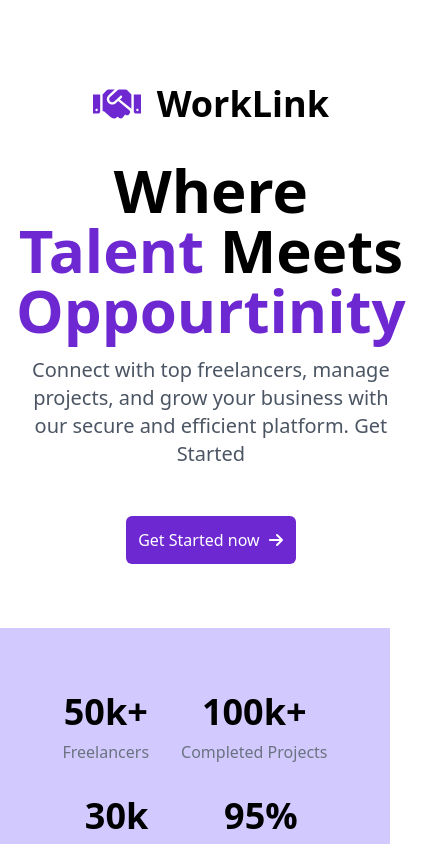
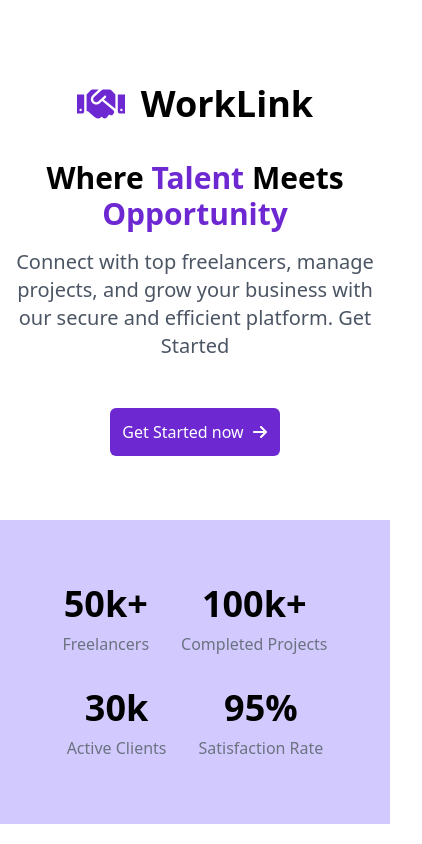
Before and after one commit to Spikree/WorkLink-client, a React (Vite) app: page / in a window 390 px wide. Shown: the top 844 px of the page, 422 px wide, since content can reach past the window. Built offline with nearby package versions, Linux system fonts and the light colour scheme.

Commit message:
minor ui improvements

```diff
--- a/src/components/Login.tsx
+++ b/src/components/Login.tsx
@@ -22,13 +22,13 @@ const Login = ({setIsLogin} : props) => {
   const validateForm = () => {
     if(email === "") {
       setError("Email is required")
-      toast.error(error);
+      toast.error(error || "Email is required");
       return false;
     }
 
     if(password === "") {
       setError("Password is required")
-      toast.error(error);
+      toast.error(error || "Password is required");
       return false;
     }
     return true
--- a/src/pages/LandingPage.tsx
+++ b/src/pages/LandingPage.tsx
@@ -84,17 +84,20 @@ const LandingPage = () => {
         </div>
 
         <div className="flex flex-col gap-4">
-          <h1 className="text-6xl font-bold">
+          <h1 className="text-3xl sm:text-6xl font-bold">
             Where <span className="text-secondary">Talent</span> Meets{" "}
-            <span className="text-secondary">Oppourtinity</span>
+            <span className="text-secondary">Opportunity</span>
           </h1>
 
-          <p className="text-xl text-gray-600 mb-8 max-w-3xl mx-auto">
+          <p className="text-xl text-gray-600 mb-8 max-w-sm sm:max-w-3xl mx-auto">
             Connect with top freelancers, manage projects, and grow your
             business with our secure and efficient platform. Get Started
           </p>
           <Link to="/auth">
-            <Button disableStyles={false} className="flex items-center gap-2 p-3">
+            <Button
+              disableStyles={false}
+              className="flex items-center gap-2 p-3"
+            >
               Get Started now <FaArrowRight />
             </Button>
           </Link>
```
